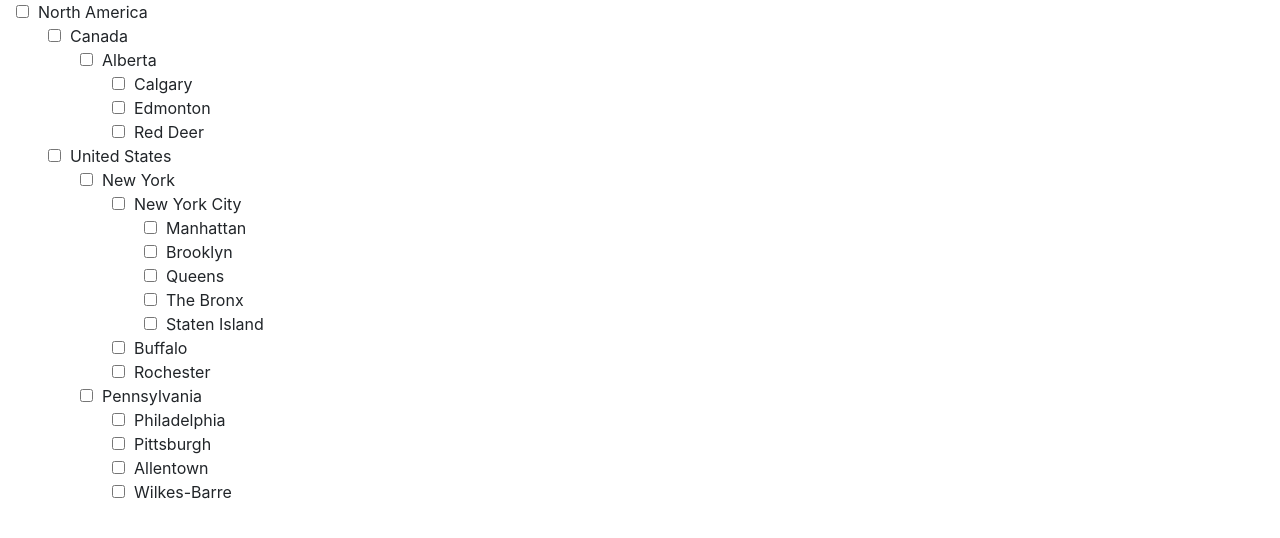
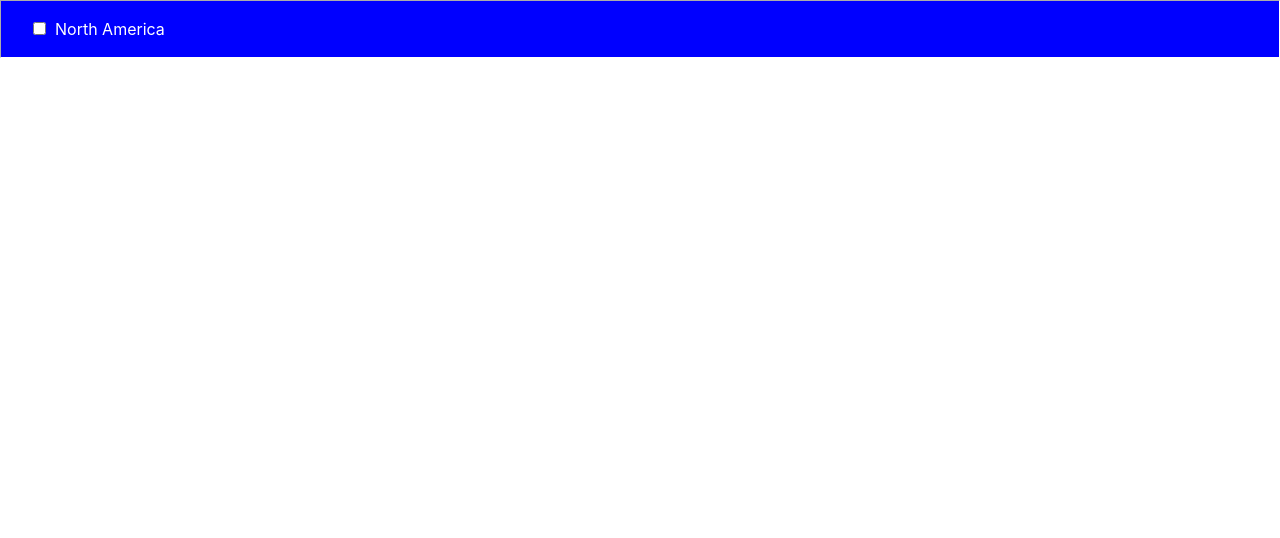
Before and after one commit to harrykap/fireeye, a React (Create React App) app: page / in a window 1280 px wide. Shown: the top 538 px of the page. Built offline with nearby package versions, Linux system fonts and the light colour scheme; the HTML template or start-up script is replaced by a standard one.

Commit message:
Getting on with it

```diff
--- a/src/App.js
+++ b/src/App.js
@@ -120,6 +120,7 @@ function HierarchyItem(props) {
 
     const [selectedStatus, setSelectedStatus] = useState(SelectedStatus.UNSELECTED);
     const [selectedChildCount, setSelectedChildCount] = useState(0);
+    const [isOpen, setIsOpen] = useState(false);
 
     useEffect(() => {
         setSelectedStatus(props.selectedStatus);
@@ -160,6 +161,10 @@ function HierarchyItem(props) {
         toggleCallback(data, newStatus);
     }
 
+    function toggleIsOpen() {
+        setIsOpen(!isOpen);
+    }
+
     const childItems = data.children.map(item => {
         const childSelectedStatus = selectedStatus === SelectedStatus.SELECTED ? SelectedStatus.SELECTED : SelectedStatus.UNSELECTED;
         return (
@@ -176,6 +181,7 @@ function HierarchyItem(props) {
                                            setSelectedStatus(SelectedStatus.SELECTED);
                                        } else {
                                            setSelectedStatus(SelectedStatus.PARTIAL);
+                                           toggleCallback(data, selectedStatus);
                                        }
                                        break;
                                    case SelectedStatus.UNSELECTED:
@@ -183,6 +189,7 @@ function HierarchyItem(props) {
                                        break;
                                    case SelectedStatus.PARTIAL:
                                        setSelectedStatus(SelectedStatus.PARTIAL);
+                                       toggleCallback(data, selectedStatus);
                                        break;
                                    default:
                                        break;
@@ -199,9 +206,9 @@ function HierarchyItem(props) {
                        ref={checkboxRef}
                        checked={selectedStatus === SelectedStatus.SELECTED}
                        onChange={toggleSelection}/>
-                &nbsp; <span>{data.title}</span>
+                &nbsp; <span onClick={toggleIsOpen} style={{cursor:'pointer'}}>{data.title}</span>
             </div>
-            <Collapse isOpen>
+            <Collapse isOpen={isOpen}>
                 <div style={{paddingLeft: '1em'}}>
                     {childItems}
                 </div>
@@ -219,7 +226,7 @@ function HierarchyNavigator(props) {
     });
 
     return (
-        <div className="hierarchy-navigator">
+        <div style={{backgroundColor: 'blue', color:'white', border:'1px inset white', padding: '1em'}} className="hierarchy-navigator">
             {items}
         </div>
     );
```
